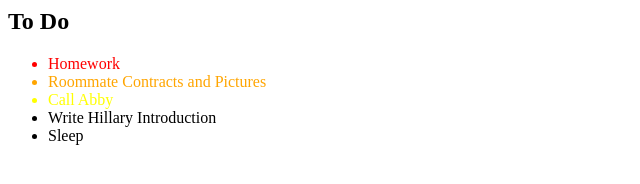
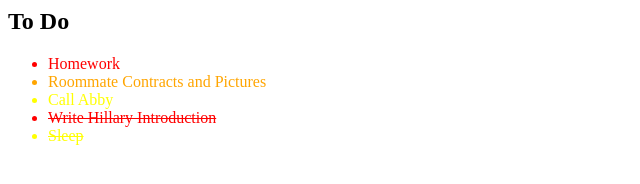
Before and after one commit to fawcbe01/fawcbe01.github.io, a plain HTML site: page todolist.html in a window 1280 px wide. Shown: the whole page, without its empty margins (0-640 px from the left). Drawn offline with Linux system fonts and the light colour scheme.

Commit message:
Update todolist.html

```diff
--- a/todolist.html
+++ b/todolist.html
@@ -13,8 +13,8 @@
     <li class="high"> Homework </li>
     <li class="medium"> Roommate Contracts and Pictures </li>
     <li class="low"> Call Abby </li>
-    <li class="highdone"> Write Hillary Introduction </li>
-    <li class="lowdone"> Sleep </li>
+    <li class="high done"> Write Hillary Introduction </li>
+    <li class="low done"> Sleep </li>
 
   </ul>
 </section>
```
